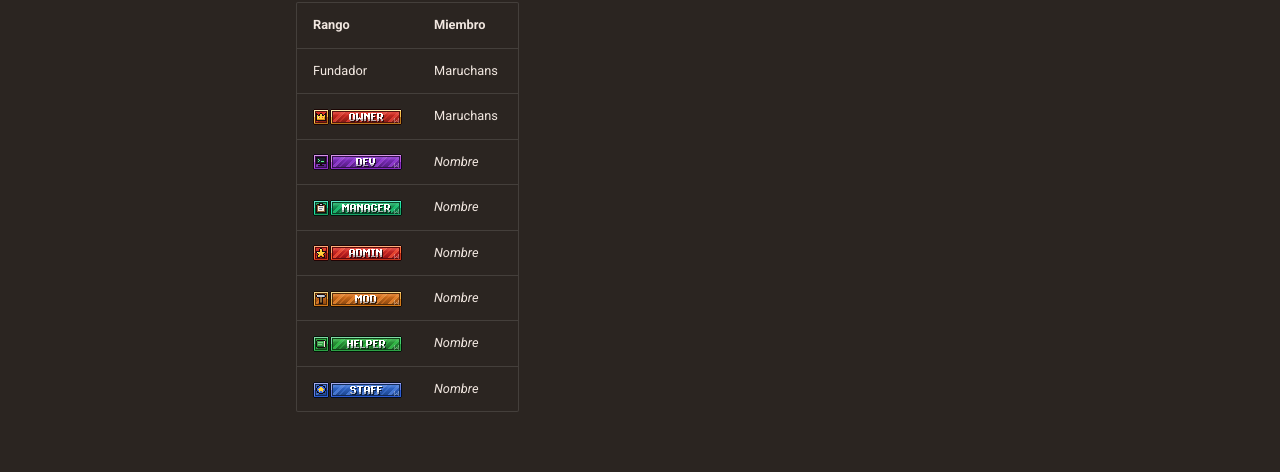
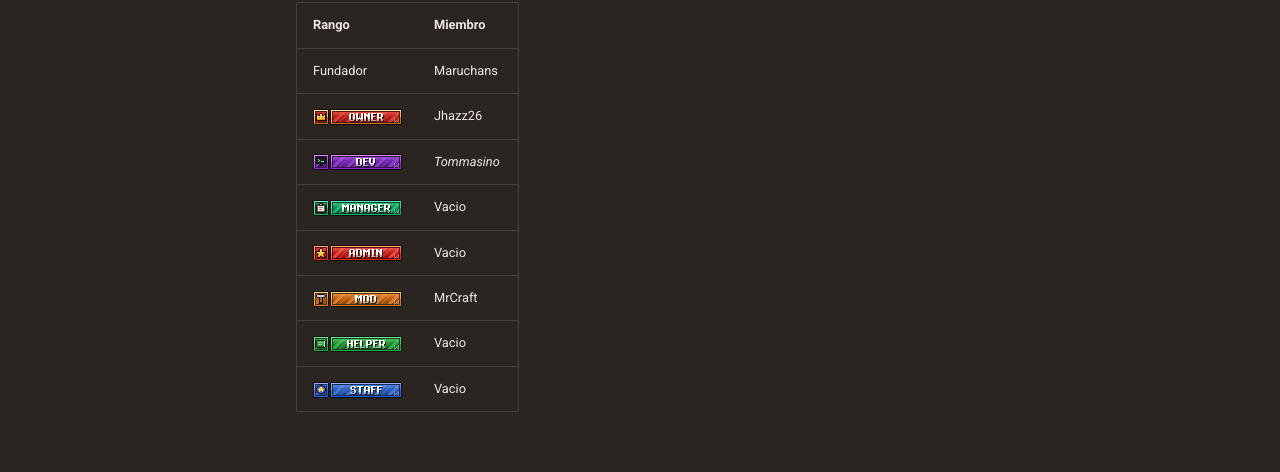
Before and after one commit to SrMaruchans/Wiki, an MkDocs documentation site: the page built from docs/staff.md, in a window 1280 px wide and 1193 px high. Shown: the part 342-814 px from the top of the window. Built offline with MkDocs 1.6.1 and Material for MkDocs 9.7.7, drawn with Linux system fonts in a browser that asks for light colours.

Commit message:
Update staff.md

```diff
--- a/docs/staff.md
+++ b/docs/staff.md
@@ -7,13 +7,13 @@ Conoce al equipo que cuida Wolfland Network. Las funciones de cada rango están
 | Rango | Miembro |
 |-------|---------|
 | Fundador | Maruchans |
-| ![Owner](assets/images/ranks/owner.png){ .rank-tag } | Maruchans |
-| ![Dev](assets/images/ranks/dev.png){ .rank-tag } | *Nombre* |
-| ![Manager](assets/images/ranks/manager.png){ .rank-tag } | *Nombre* |
-| ![Admin](assets/images/ranks/admin.png){ .rank-tag } | *Nombre* |
-| ![Mod](assets/images/ranks/mod.png){ .rank-tag } | *Nombre* |
-| ![Helper](assets/images/ranks/helper.png){ .rank-tag } | *Nombre* |
-| ![T-Helper](assets/images/ranks/thelper.png){ .rank-tag } | *Nombre* |
+| ![Owner](assets/images/ranks/owner.png){ .rank-tag } | Jhazz26 |
+| ![Dev](assets/images/ranks/dev.png){ .rank-tag } | _Tommasino_ |
+| ![Manager](assets/images/ranks/manager.png){ .rank-tag } | Vacio |
+| ![Admin](assets/images/ranks/admin.png){ .rank-tag } | Vacio |
+| ![Mod](assets/images/ranks/mod.png){ .rank-tag } | MrCraft |
+| ![Helper](assets/images/ranks/helper.png){ .rank-tag } | Vacio |
+| ![T-Helper](assets/images/ranks/thelper.png){ .rank-tag } | Vacio |
 
 ## Creadores de contenido (media)
 
```
